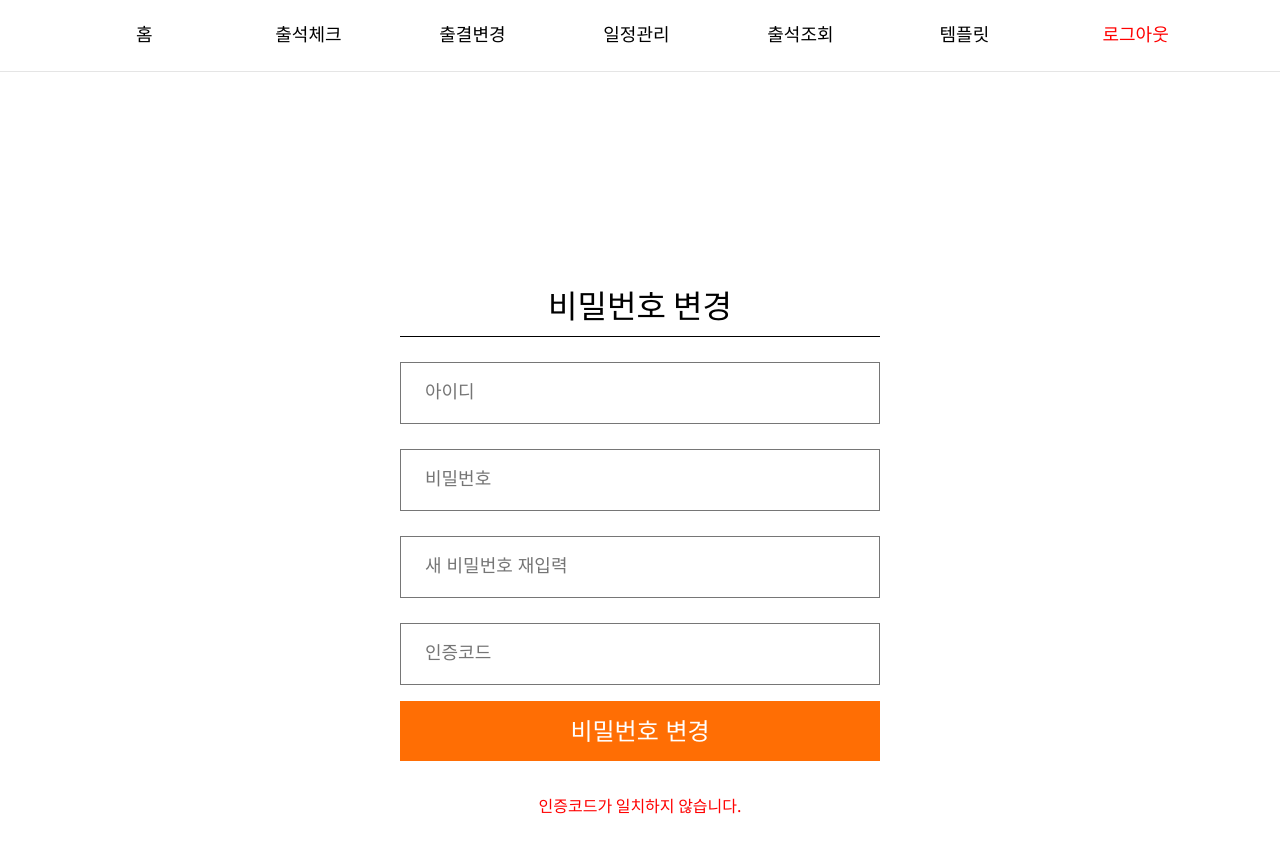
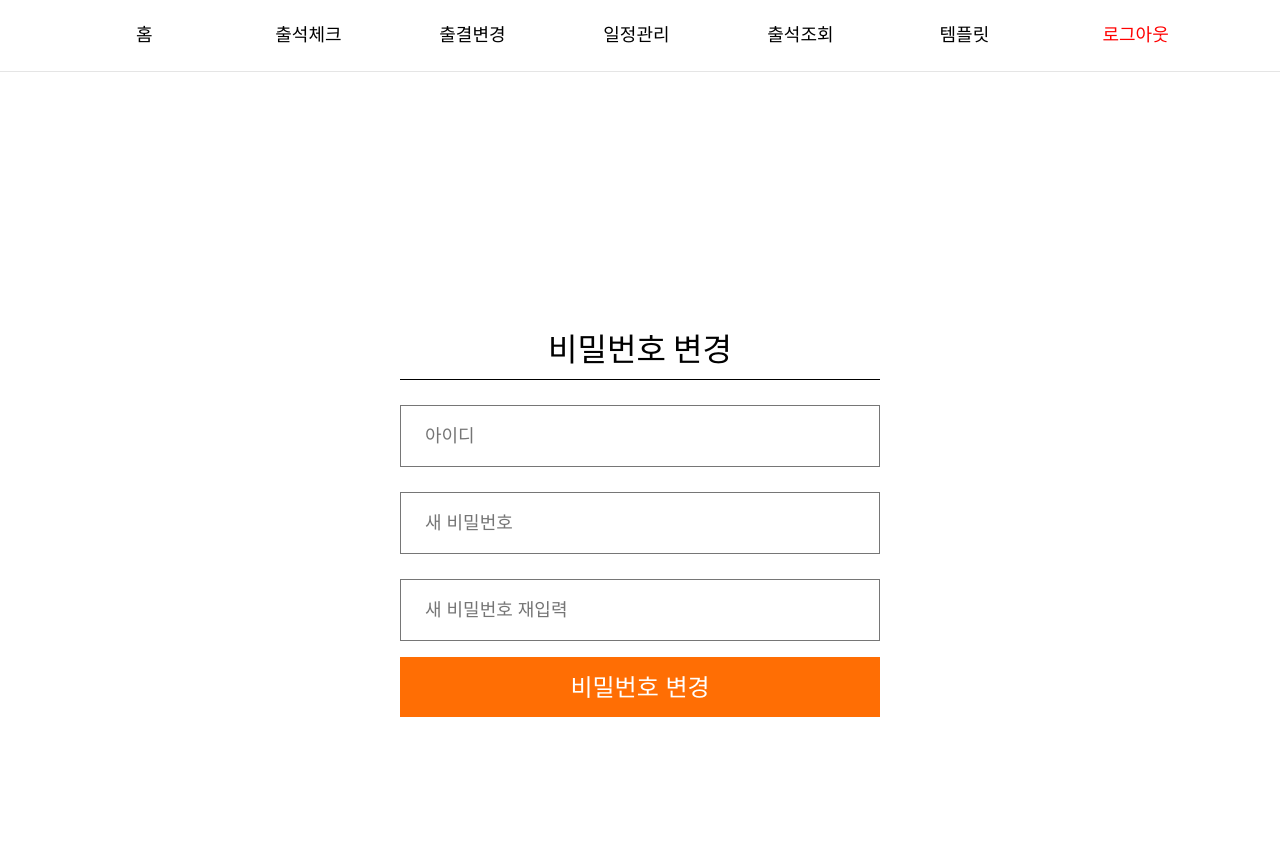
Before and after one commit to DSM-PICK/PICK2021-DESKTOP-CLIENT, a React (Create React App) app: page /password in a window 1280 px wide. Shown: the top 852 px of the page. Built offline with nearby package versions, Linux system fonts and the light colour scheme.

Commit message:
⚡️ :: (#73) changepw connect api

```diff
--- a/src/components/Password/Password.tsx
+++ b/src/components/Password/Password.tsx
@@ -1,24 +1,72 @@
-import React, { FC } from "react";
+import React, { FC, useState } from "react";
+import { useHistory } from "react-router-dom";
+import { patchPassword } from "../../utils/api/Password";
 import * as S from "./styles";
 const Password: FC = (): JSX.Element => {
+  const history = useHistory();
+  const [inputs, setInputs] = useState({
+    id: "",
+    pw: "",
+    checkpw: "",
+    code: "",
+  });
+  const [errmsg, setErrmsg] = useState("");
+  const { id, pw, checkpw } = inputs;
+  const onChangeInput = (e: React.ChangeEvent<HTMLInputElement>) => {
+    const change = {
+      ...inputs,
+      [e.target.name]: e.target.value,
+    };
+    setInputs(change);
+  };
+  const changePw = () => {
+    if (pw !== checkpw) {
+      setErrmsg("비밀번호가 일치하지 않습니다.");
+      return;
+    }
+    patchPassword(pw, id)
+      .then((res) => {
+        console.log(res);
+        history.push("/");
+      })
+      .catch((err) => setErrmsg("아이디가 일치하지 않습니다."));
+  };
   return (
     <S.Container>
       <S.LoginContainer>
         <S.Title>비밀번호 변경</S.Title>
         <S.LoginForm>
-          <S.LoginInput placeholder={"아이디"} type="text" />
-          <S.LoginInput placeholder={"비밀번호"} type="password" />
-          <S.LoginInput placeholder={"새 비밀번호 재입력"} type="password" />
-          <S.LoginInput placeholder={"인증코드"} type="text" />
+          <S.LoginInput
+            placeholder={"아이디"}
+            type="text"
+            name="id"
+            value={id}
+            onChange={onChangeInput}
+          />
+          <S.LoginInput
+            placeholder={"새 비밀번호"}
+            type="password"
+            name="pw"
+            value={pw}
+            onChange={onChangeInput}
+          />
+          <S.LoginInput
+            placeholder={"새 비밀번호 재입력"}
+            type="password"
+            name="checkpw"
+            value={checkpw}
+            onChange={onChangeInput}
+          />
           <S.LoginSubmit
             type="submit"
             value="비밀번호 변경"
             onClick={(e) => {
               e.preventDefault();
+              changePw();
             }}
           />
         </S.LoginForm>
-        <S.LoginFail>인증코드가 일치하지 않습니다.</S.LoginFail>
+        <S.LoginFail>{errmsg}</S.LoginFail>
       </S.LoginContainer>
     </S.Container>
   );
--- /dev/null
+++ b/src/utils/api/Password/index.ts
@@ -0,0 +1,15 @@
+import instance from "../Default";
+
+export const patchPassword = async (password:string, teacher_id:string) => {
+    try{
+        const data = {
+            new_password: password,
+            teacher_id: teacher_id,
+        }
+        const request = await instance.patch(`/teacher/password`, data)
+        return request;
+    }
+    catch(err){
+        return Promise.reject(err)
+    }
+}
```
